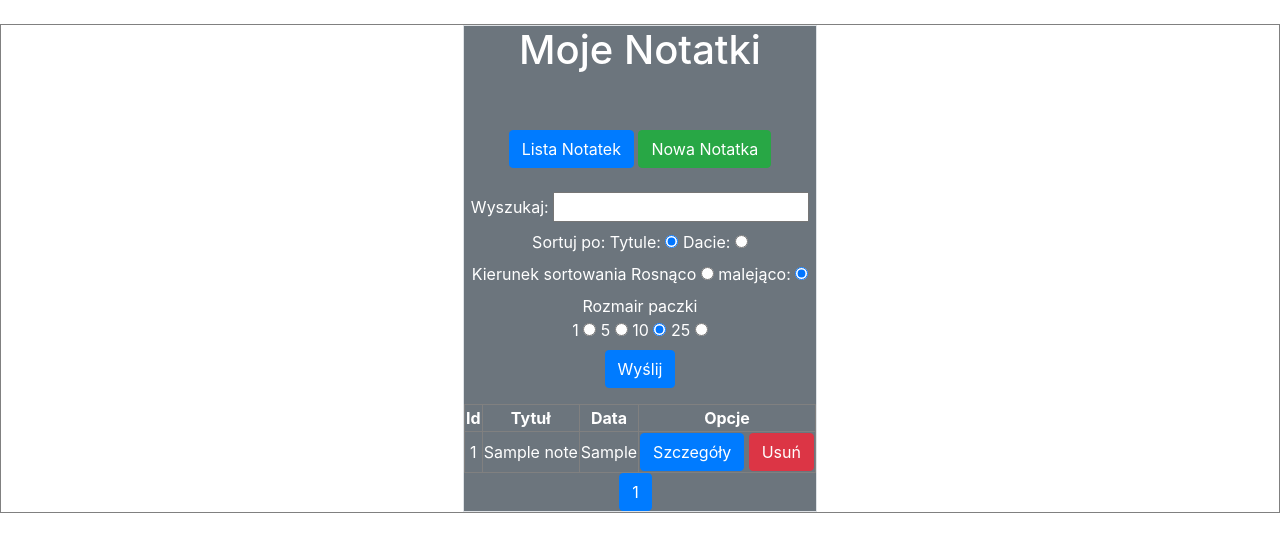
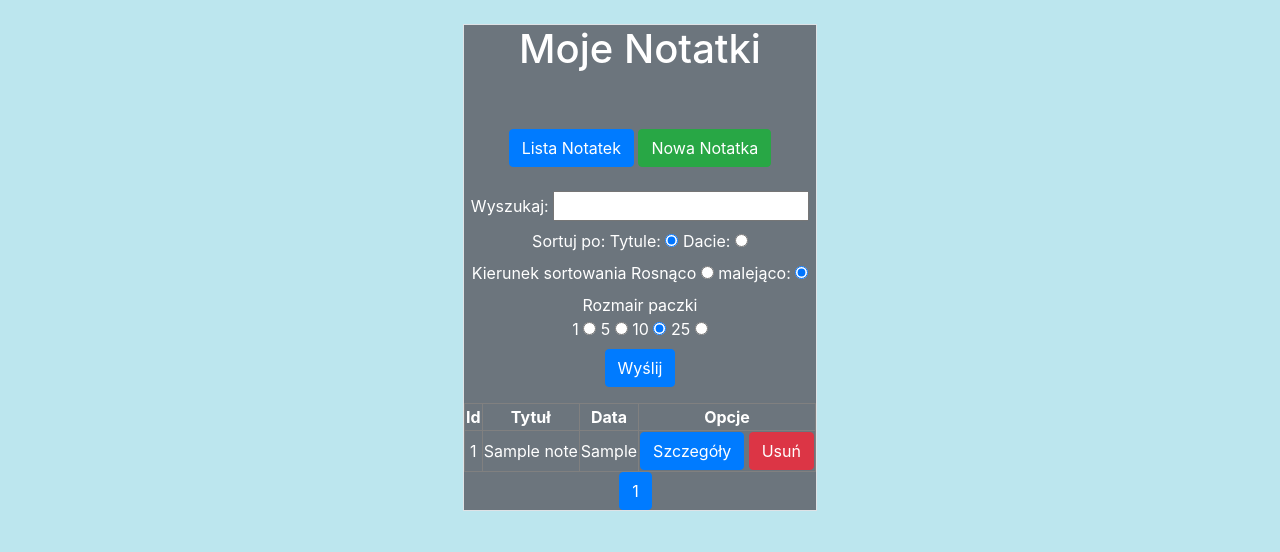
Before and after one commit to NorbertAll/notesApp, a PHP site: page / in a window 1280 px wide. Shown: the top 552 px of the page. Run offline with PHP 8.4, Linux system fonts and the light colour scheme; tables that the repository leaves empty or names only in its code hold one stand-in row (values such as "Sample post"); some libraries are stand-ins or nearby versions.

Commit message:
fix visualisation - end project

```diff
--- a/public/style.css
+++ b/public/style.css
@@ -1,22 +1,10 @@
-@import url('https://fonts.googleapis.com/css?family=Montserrat:400,700&display=swap&subset=latin-ext');
+body
+{
+    background-color: rgb(188, 230, 238);
+}
+ul, li
+{
+    padding-left: 0;
+    list-style-type: none;
 
-
-body{
-  font-family: 'Montserrat', sans-serif;
-  color: #333;
-  background-color: rgb(163, 226, 235);
 }
-
-div.main
-{
-
-  border-style: dotted;
-    border-width: 2px;
-    border-color:#ccc;
-    border:1px solid gray;
-}
-ul,li{
-    list-style-type: none;
-    margin: 0;
-    padding: 0;
-}
--- a/templates/layout.php
+++ b/templates/layout.php
@@ -6,11 +6,19 @@
     <meta name="viewport" content="width=device-width, initial-scale=1.0">
     <link rel="stylesheet" href="https://use.fontawesome.com/releases/v5.0.13/css/all.css">
 
-    <link href="/notesApp/public/style.css" rel="stylesheet">
-    <title>Document</title>
-   <link rel="stylesheet" href="https://maxcdn.bootstrapcdn.com/bootstrap/4.0.0/css/bootstrap.min.css" integrity="sha384-Gn5384xqQ1aoWXA+058RXPxPg6fy4IWvTNh0E263XmFcJlSAwiGgFAW/dAiS6JXm" crossorigin="anonymous">
+
+
+    <link rel="stylesheet" href="https://maxcdn.bootstrapcdn.com/bootstrap/4.0.0/css/bootstrap.min.css" integrity="sha384-Gn5384xqQ1aoWXA+058RXPxPg6fy4IWvTNh0E263XmFcJlSAwiGgFAW/dAiS6JXm" crossorigin="anonymous">
+    <link rel="stylesheet" type="text/css" href="public/style.css">
+
+    <title>Notatki</title>
+
+
+
+
+
 </head>
-<body>
+<body >
 <br>
     <div class="main">
         <div class="container text-white">
@@ -29,7 +37,6 @@
 
                             <?php
 
-
                                 require_once("templates/pages/$page.php");
 
                             ?>
@@ -41,10 +48,11 @@
     </div>
 
 
-    <script src="https://code.jquery.com/jquery-3.2.1.slim.min.js" integrity="sha384-KJ3o2DKtIkvYIK3UENzmM7KCkRr/rE9/Qpg6aAZGJwFDMVNA/GpGFF93hXpG5KkN" crossorigin="anonymous">
-    </script>
-    <script src="https://cdnjs.cloudflare.com/ajax/libs/popper.js/1.12.9/umd/popper.min.js" integrity="sha384-ApNbgh9B+Y1QKtv3Rn7W3mgPxhU9K/ScQsAP7hUibX39j7fakFPskvXusvfa0b4Q" crossorigin="anonymous"></script>
-    <script src="https://canvasjs.com/assets/script/jquery.canvasjs.min.js"></script>
+
+    <script src="https://code.jquery.com/jquery-3.2.1.slim.min.js" integrity="sha384-KJ3o2DKtIkvYIK3UENzmM7KCkRr/rE9/Qpg6aAZGJwFDMVNA/GpGFF93hXpG5KkN" crossorigin="anonymous"></script>
+
     <script src="https://maxcdn.bootstrapcdn.com/bootstrap/4.0.0/js/bootstrap.min.js" integrity="sha384-JZR6Spejh4U02d8jOt6vLEHfe/JQGiRRSQQxSfFWpi1MquVdAyjUar5+76PVCmYl" crossorigin="anonymous"></script>
+
+
 </body>
 </html>
--- a/templates/pages/delete.php
+++ b/templates/pages/delete.php
@@ -13,11 +13,12 @@
 
             <input name="id" type="hidden" value="<?php echo $note['id']?>" />
             <input type="submit" class="btn btn-danger" value="Usuń">
+            <a href="./"><button class="btn btn-primary">Powrót do listy Notatek</button>  </a>
         </form>
    <?php else:?>
     <div>
         Brak notatki do wyświetlenia
     </div>
    <?php endif;?>
-   <a href="./"><button class="btn btn-primary">Powrót do listy Notatek</button>  </a>
+
 </div>
```
